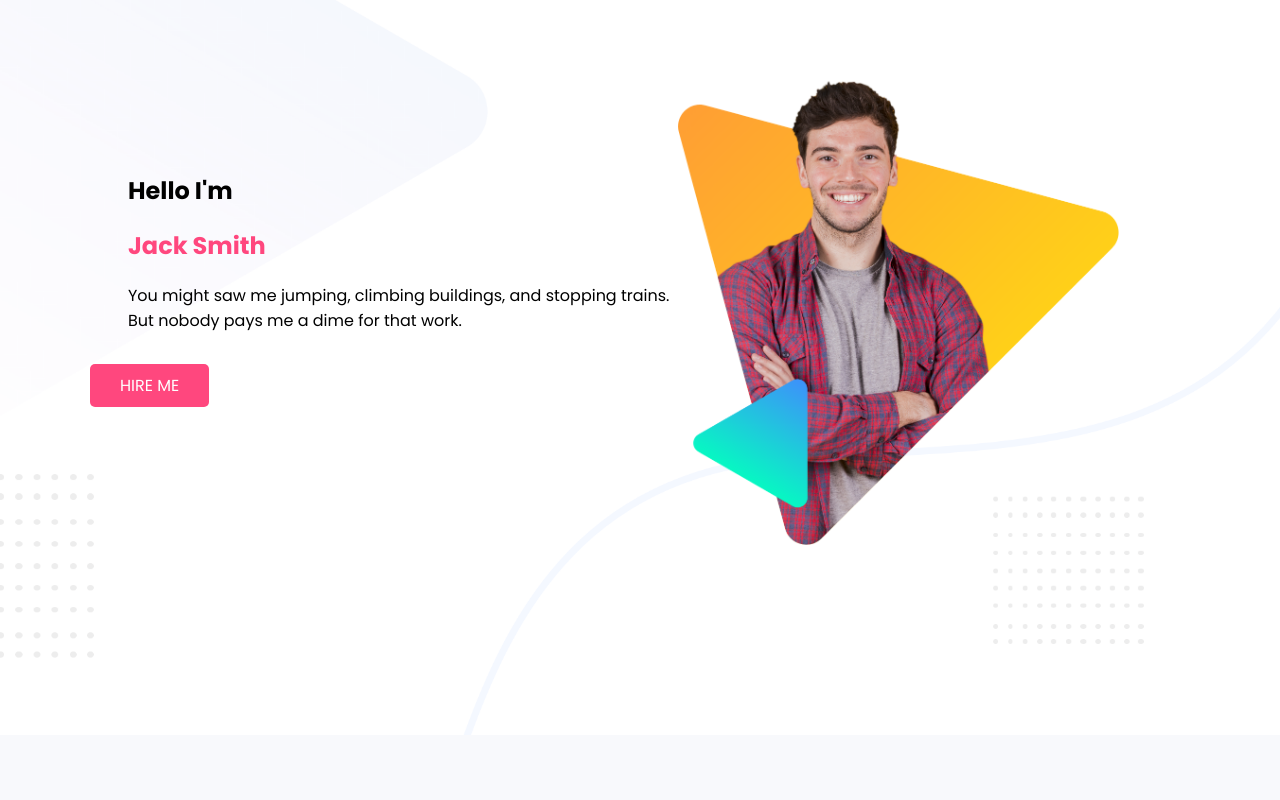
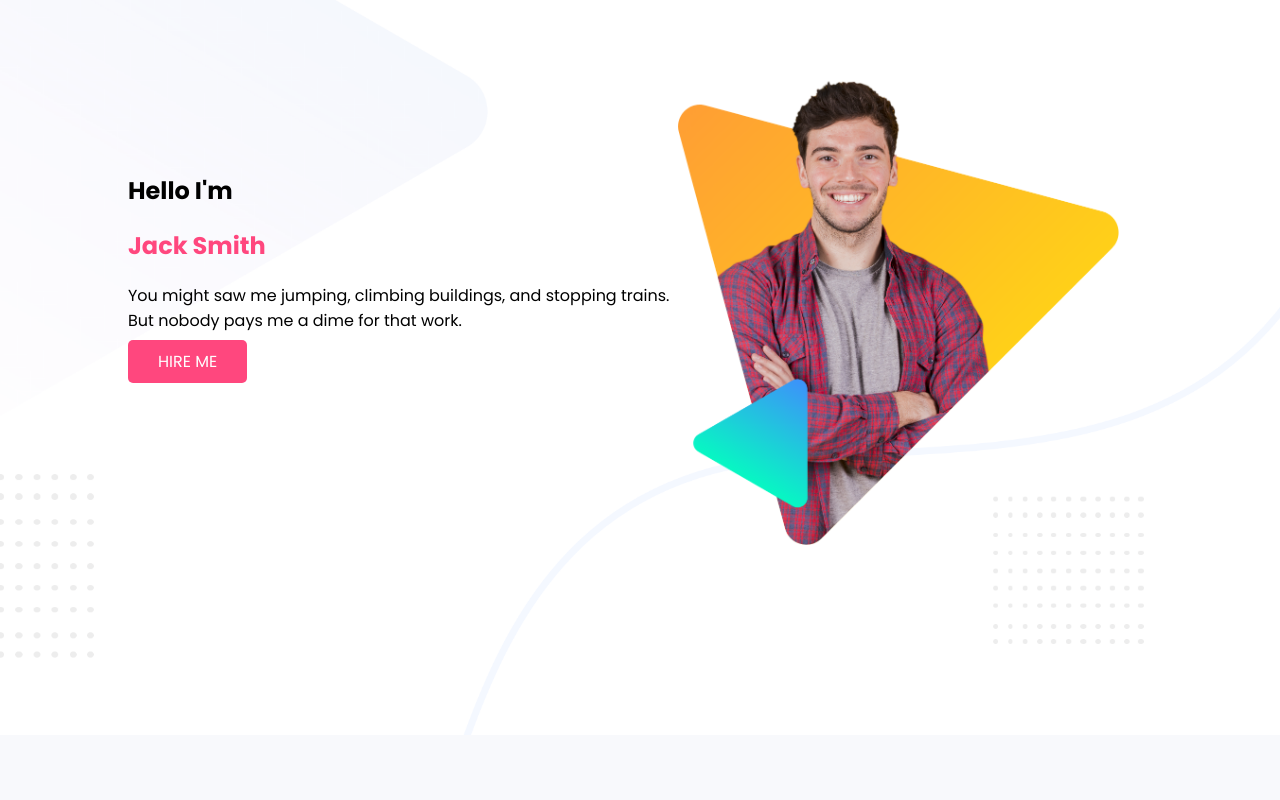
Before and after one commit to omy01/Portfplio-website, a plain HTML site: page index.html in a window 1280 px wide. Shown: the top 800 px of the page. Drawn offline with Linux system fonts and the light colour scheme.

Commit message:
Update style.css

```diff
--- a/style.css
+++ b/style.css
@@ -22,10 +22,6 @@ body{
 }
 .orange-highlight{
     color: rgb(255, 71, 126);
-}
-#banner-button{
-    margin: 40px 0 0 -38px;
-
 }
 .banner-bttn{
     text-decoration: none;
```
